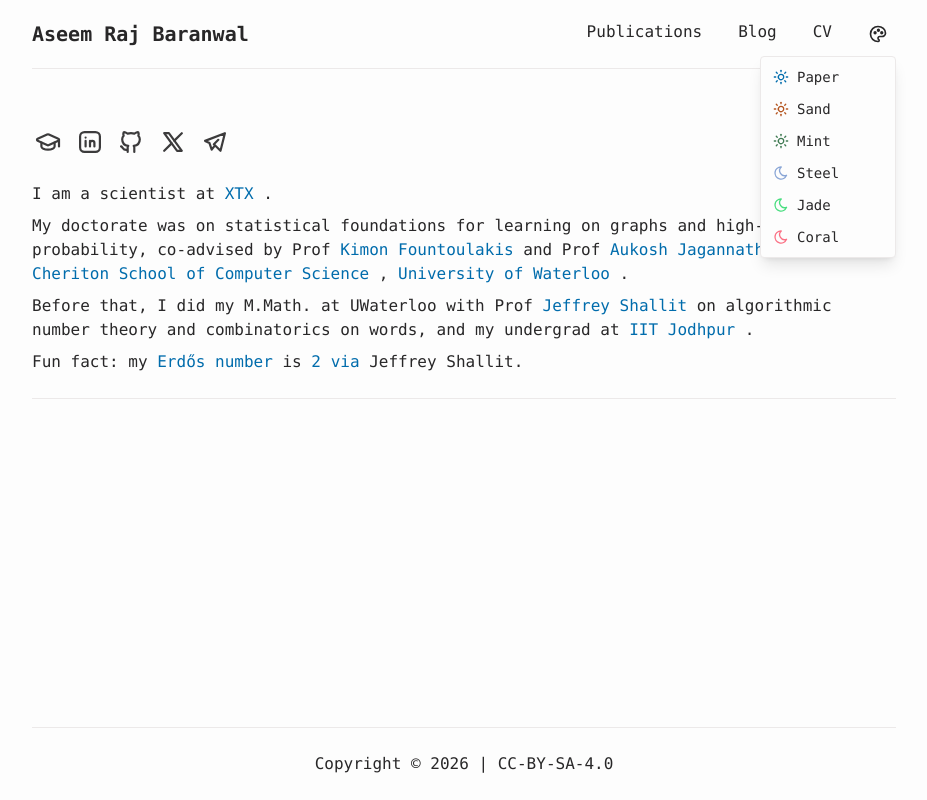
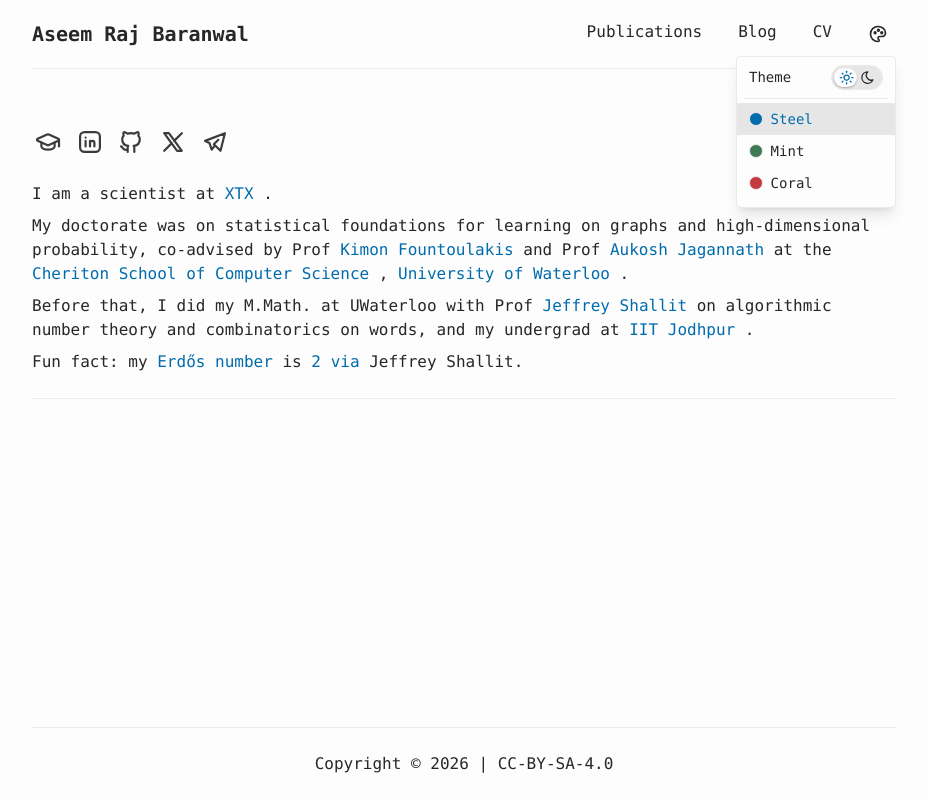
Before and after one commit to aseemrb/aseemrb.github.io, an Astro site: page / in a window 1280 px wide. Both pictures are taken after a click on the button "Select Theme". Shown: the whole page, without its empty margins (176-1103 px from the left). Built offline with nearby package versions, Linux system fonts and the light colour scheme; Astro itself is replaced by a stand-in of ours.

Commit message:
restyle theme picker as color families with a light/dark switch
- repaint the Sand slot into a light red "Rose" theme (light counterpart to the
  dark red Coral)
- collapse the picker into three accent families (Steel/blue, Mint/green,
  Coral/red) plus a light/dark switch; (family x mode) maps to the existing six
  theme values, so Paper/Jade/Rose are reachable as each family's light/dark flip

```diff
--- a/src/components/ThemeSelector.astro
+++ b/src/components/ThemeSelector.astro
@@ -4,16 +4,17 @@ import IconMoon from "@/assets/icons/IconMoon.svg";
 import IconSunHigh from "@/assets/icons/IconSunHigh.svg";
 import { SITE } from "@/config";
 
-const themes = [
-  { value: "default", label: "Paper", mode: "light", accent: "#006cac" },
-  { value: "sand", label: "Sand", mode: "light", accent: "#b4541e" },
-  { value: "sage", label: "Mint", mode: "light", accent: "#3f7a52" },
-  { value: "midnight", label: "Steel", mode: "dark", accent: "#8aa6d6" },
-  { value: "forest", label: "Jade", mode: "dark", accent: "#4ade80" },
-  // { value: "cyber", label: "Grape", mode: "dark", accent: "#a78bfa" },
-  { value: "carbon", label: "Coral", mode: "dark", accent: "#fb7185" },
-  // { value: "rays", label: "Rays", mode: "dark", accent: "#7cc4ff" },
+// The picker shows three accent-color families; a light/dark switch flips each
+// to its underlying theme. (family x mode) -> data-theme value is defined in the
+// client script below.
+const families = [
+  { key: "steel", label: "Steel" },
+  { key: "mint", label: "Mint" },
+  { key: "coral", label: "Coral" },
 ];
+
+// Every reachable theme value, for the hidden <select> that toggle-theme.js drives.
+const themeValues = ["default", "midnight", "sage", "forest", "sand", "carbon"];
 ---
 
 {
@@ -22,41 +23,64 @@ const themes = [
       <button
         id="theme-picker-button"
         type="button"
-        aria-haspopup="listbox"
+        aria-haspopup="true"
         aria-expanded="false"
-        aria-controls="theme-picker-list"
+        aria-controls="theme-picker-panel"
         aria-label="Select Theme"
         title="Select Theme"
         class="flex h-9 w-9 items-center justify-center rounded p-2 transition-all hover:text-accent"
       >
         <IconPalette class="h-6 w-6" />
       </button>
+
+      <div
+        id="theme-picker-panel"
+        class="absolute right-0 top-full z-20 mt-1 hidden min-w-[10rem] rounded border border-border bg-background py-2 text-sm shadow-lg"
+      >
+        <div class="flex items-center justify-between gap-3 px-3 pb-2">
+          <span class="font-medium">Theme</span>
+          <button
+            id="mode-switch"
+            type="button"
+            role="switch"
+            aria-checked="false"
+            aria-label="Switch between light and dark"
+            title="Light / dark"
+            class="mode-switch"
+          >
+            <span class="mode-track">
+              <span class="mode-thumb" />
+              <IconSunHigh class="mode-icon mode-icon-light" aria-hidden="true" />
+              <IconMoon class="mode-icon mode-icon-dark" aria-hidden="true" />
+            </span>
+          </button>
+        </div>
+
+        <div class="mx-2 border-t border-border" />
+
         <ul
           id="theme-picker-list"
           role="listbox"
-        aria-label="Select Theme"
-        class="absolute right-0 top-full z-20 mt-1 hidden min-w-[8.5rem] overflow-hidden rounded border border-border bg-background py-1 text-sm shadow-lg"
+          aria-label="Accent color"
+          class="pt-1"
         >
-        {themes.map(({ value, label, mode, accent }) => (
+          {families.map(({ key, label }) => (
             <li
               role="option"
               aria-selected="false"
-            data-theme-value={value}
+              data-family={key}
               class="theme-option flex cursor-pointer items-center gap-2 px-3 py-1.5 hover:bg-muted"
             >
-            {mode === "dark" ? (
-              <IconMoon class="size-4" style={`color:${accent}`} aria-hidden="true" />
-            ) : (
-              <IconSunHigh class="size-4" style={`color:${accent}`} aria-hidden="true" />
-            )}
+              <span class="swatch" aria-hidden="true" />
               <span>{label}</span>
-            <span class="sr-only">{mode} theme</span>
             </li>
           ))}
         </ul>
+      </div>
+
       <select id="theme-selector" class="sr-only" tabindex="-1" aria-hidden="true">
-        {themes.map(({ value, label }) => (
-          <option value={value}>{label}</option>
+        {themeValues.map(value => (
+          <option value={value}>{value}</option>
         ))}
       </select>
     </div>
@@ -64,45 +88,149 @@ const themes = [
 }
 
 <style>
+  /* Drive currentColor (icons) at full theme contrast. */
+  #theme-picker {
+    color: var(--foreground);
+  }
+
   .theme-option[aria-selected="true"] {
     background: var(--muted);
+    color: var(--accent);
+  }
+
+  .swatch {
+    flex: none;
+    width: 0.85rem;
+    height: 0.85rem;
+    border-radius: 9999px;
+    border: 1px solid var(--border);
+    background: var(--muted);
+  }
+
+  /* Light / dark switch */
+  .mode-switch {
+    display: inline-flex;
+    align-items: center;
+  }
+  .mode-track {
+    position: relative;
+    display: grid;
+    grid-template-columns: 1fr 1fr;
+    place-items: center;
+    width: 3.25rem;
+    height: 1.55rem;
+    padding: 0 0.2rem;
+    border: 1px solid var(--border);
+    border-radius: 9999px;
+    background: var(--muted);
+  }
+  .mode-thumb {
+    position: absolute;
+    top: 2px;
+    bottom: 2px;
+    left: 2px;
+    width: calc(50% - 2px);
+    border-radius: 9999px;
+    background: var(--background);
+    box-shadow: 0 1px 2px rgba(0, 0, 0, 0.25);
+    transition: transform 0.18s ease;
+  }
+  #mode-switch[aria-checked="true"] .mode-thumb {
+    transform: translateX(100%);
+  }
+  .mode-icon {
+    position: relative;
+    z-index: 1;
+    width: 0.95rem;
+    height: 0.95rem;
+  }
+  /* Tint the active side with the accent; the other stays full-contrast. */
+  #mode-switch[aria-checked="false"] .mode-icon-light,
+  #mode-switch[aria-checked="true"] .mode-icon-dark {
     color: var(--accent);
   }
 </style>
 
 <script>
+  type Mode = "light" | "dark";
+  type Family = "steel" | "mint" | "coral";
+
+  // (family x mode) -> { theme value, accent shown in that mode }.
+  const FAMILIES: Record<Family, Record<Mode, { value: string; accent: string }>> = {
+    steel: {
+      light: { value: "default", accent: "#006cac" },
+      dark: { value: "midnight", accent: "#8aa6d6" },
+    },
+    mint: {
+      light: { value: "sage", accent: "#3f7a52" },
+      dark: { value: "forest", accent: "#4ade80" },
+    },
+    coral: {
+      light: { value: "sand", accent: "#c43a3f" },
+      dark: { value: "carbon", accent: "#fb7185" },
+    },
+  };
+
+  // Reverse lookup so a live data-theme maps back to (family, mode).
+  const VALUE_TO_STATE: Record<string, { family: Family; mode: Mode }> = {};
+  (Object.keys(FAMILIES) as Family[]).forEach(family => {
+    (["light", "dark"] as Mode[]).forEach(mode => {
+      VALUE_TO_STATE[FAMILIES[family][mode].value] = { family, mode };
+    });
+  });
+
   function setupThemePicker() {
     const root = document.querySelector<HTMLElement>("#theme-picker");
     if (!root) return;
     const button = root.querySelector<HTMLButtonElement>("#theme-picker-button");
-    const list = root.querySelector<HTMLUListElement>("#theme-picker-list");
+    const panel = root.querySelector<HTMLElement>("#theme-picker-panel");
     const select = root.querySelector<HTMLSelectElement>("#theme-selector");
-    const options = list
-      ? Array.from(list.querySelectorAll<HTMLLIElement>(".theme-option"))
-      : [];
-    if (!button || !list || !select) return;
+    const modeSwitch = root.querySelector<HTMLButtonElement>("#mode-switch");
+    const options = Array.from(
+      root.querySelectorAll<HTMLLIElement>(".theme-option")
+    );
+    if (!button || !panel || !select || !modeSwitch) return;
 
-    function syncActive() {
-      const current = select?.value ?? "";
+    const currentState = (): { family: Family; mode: Mode } => {
+      const v = document.documentElement.getAttribute("data-theme") ?? "";
+      return VALUE_TO_STATE[v] ?? { family: "steel", mode: "light" };
+    };
+
+    function render(family: Family, mode: Mode) {
+      modeSwitch!.setAttribute(
+        "aria-checked",
+        mode === "dark" ? "true" : "false"
+      );
       for (const opt of options) {
-        const match = opt.dataset.themeValue === current;
-        opt.setAttribute("aria-selected", match ? "true" : "false");
+        const fam = (opt.dataset.family ?? "steel") as Family;
+        opt.setAttribute("aria-selected", fam === family ? "true" : "false");
+        const swatch = opt.querySelector<HTMLElement>(".swatch");
+        if (swatch) swatch.style.backgroundColor = FAMILIES[fam][mode].accent;
       }
     }
 
-    function open() {
-      syncActive();
-      list?.classList.remove("hidden");
-      button?.setAttribute("aria-expanded", "true");
+    function apply(family: Family, mode: Mode) {
+      select!.value = FAMILIES[family][mode].value;
+      select!.dispatchEvent(new Event("change", { bubbles: true }));
+      render(family, mode);
     }
 
+    const syncFromTheme = () => {
+      const { family, mode } = currentState();
+      render(family, mode);
+    };
+
+    function open() {
+      syncFromTheme();
+      panel!.classList.remove("hidden");
+      button!.setAttribute("aria-expanded", "true");
+    }
     function close() {
-      list?.classList.add("hidden");
-      button?.setAttribute("aria-expanded", "false");
+      panel!.classList.add("hidden");
+      button!.setAttribute("aria-expanded", "false");
     }
-
     function toggle() {
-      if (list?.classList.contains("hidden")) open();
+      if (panel!.classList.contains("hidden")) open();
       else close();
     }
 
@@ -111,27 +239,29 @@ const themes = [
       toggle();
     });
 
+    // Pick a color family, keeping the current light/dark mode.
     for (const opt of options) {
       opt.addEventListener("click", () => {
-        const value = opt.dataset.themeValue ?? "";
-        if (!select) return;
-        select.value = value;
-        select.dispatchEvent(new Event("change", { bubbles: true }));
-        syncActive();
-        close();
+        const family = (opt.dataset.family ?? "steel") as Family;
+        apply(family, currentState().mode);
       });
     }
 
+    // Flip light/dark for the current family.
+    modeSwitch.addEventListener("click", e => {
+      e.stopPropagation();
+      const { family, mode } = currentState();
+      apply(family, mode === "dark" ? "light" : "dark");
+    });
+
     document.addEventListener("click", e => {
-      if (!root) return;
       if (!root.contains(e.target as Node)) close();
     });
-
     document.addEventListener("keydown", e => {
       if (e.key === "Escape") close();
     });
 
-    syncActive();
+    syncFromTheme();
   }
 
   setupThemePicker();
--- a/src/styles/global.css
+++ b/src/styles/global.css
@@ -21,13 +21,14 @@ html[data-theme="obsidian"] {
   --border: #262626;
 }
 
-/* Option: Sand (Warm & Cozy) */
+/* Rose (soft red accent on a warm rose-white base) — picker label "Rose".
+   Light counterpart to the dark red Coral theme; legacy value "sand". */
 html[data-theme="sand"] {
-  --background: #faf6ef;
-  --foreground: #3a2e1f;
-  --accent: #b4541e;
-  --muted: #ece4d3;
-  --border: #e3d9c2;
+  --background: #fbf2f1;
+  --foreground: #3a2225;
+  --accent: #c43a3f;
+  --muted: #f1dcdc;
+  --border: #ecd0d0;
 }
 
 /* Option: Sage (Calm & Botanical) */
```
Lines whose indentation alone changed are shown as unchanged.
